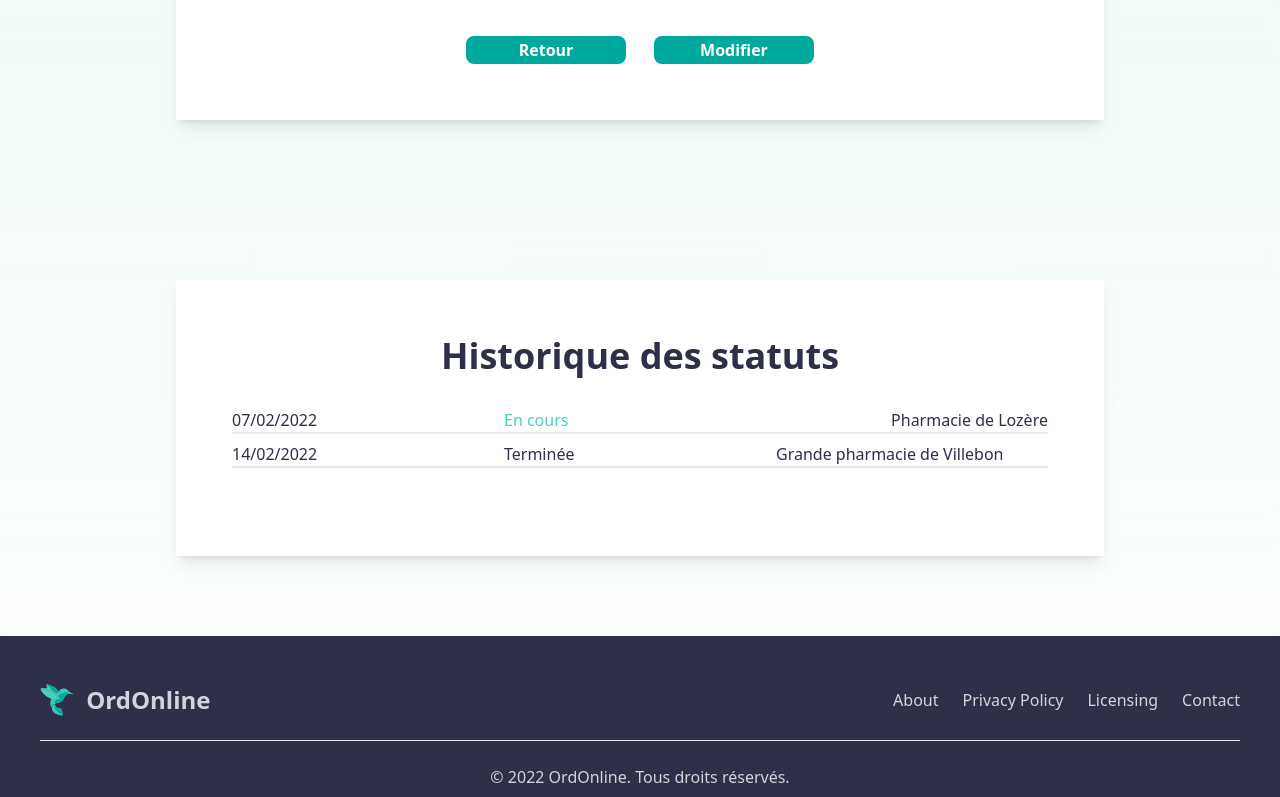
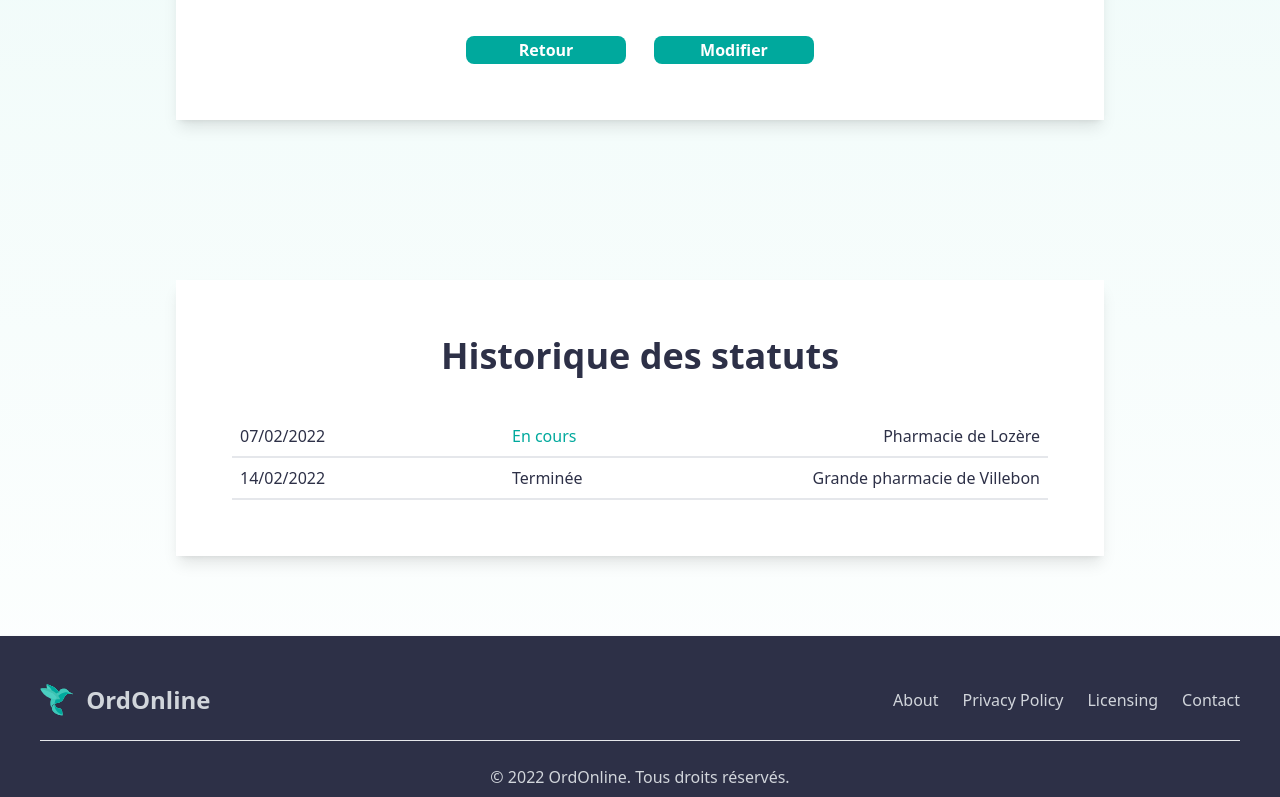
Before and after one commit to AurelDP/OrdOnline, a Vue app in the folder client/: page /prescription in a window 1280 px wide. Shown: the part 876-1673 px from the top of the page. Built offline with nearby package versions, Linux system fonts and the light colour scheme.

Commit message:
[Update] Status History table

```diff
--- a/client/src/components/globalComponents/WhiteBoard.vue
+++ b/client/src/components/globalComponents/WhiteBoard.vue
@@ -8,7 +8,7 @@
       >
         <p>{{ textStatut }}</p>
       </div>
-      <h1 class="ord-text-title text-center">{{ title }}</h1>
+      <h1 class="ord-text-title text-center mb-10">{{ title }}</h1>
       <slot/>
       <div v-if="button1 === true || button2 === true" class="flex flex-row mt-12 flex-wrap justify-center gap-x-7 gap-y-2">
         <Button v-if="button1 === true"
--- a/client/src/components/prescriptionPage/Prescription.vue
+++ b/client/src/components/prescriptionPage/Prescription.vue
@@ -1,5 +1,5 @@
 <template>
-  <div class="my-10">
+  <div class="mt-10">
     <h2 class="ord-text-subtitle">Médecin</h2>
     <p class="my-5 px-5 border-l-2 border-ord-green-400">Patrick Chaumont, 4 Rue Charles Péguy, Palaiseau, 91120</p>
   </div>
--- a/client/src/components/prescriptionPage/PrescriptionStatus.vue
+++ b/client/src/components/prescriptionPage/PrescriptionStatus.vue
@@ -1,21 +1,30 @@
 <template>
-  <ul class="my-8">
-    <li class="flex flex-wrap border-b-2">
-      <p class="w-1/3">07/02/2022</p>
-      <p class="w-1/3 text-ord-green-400">En cours</p>
-      <p class="w-1/3 text-right">Pharmacie de Lozère</p>
-    </li>
-    <li class="flex justify-between border-b-2 my-2">
-      <p class="w-1/3">14/02/2022</p>
-      <p class="w-1/3">Terminée</p>
-      <p class="w-1/3">Grande pharmacie de Villebon</p>
-    </li>
-  </ul>
+  <div class="overflow-auto">
+    <table class="md:table-fixed w-full">
+      <tbody>
+      <PrescriptionStatusRow
+        :date="'07/02/2022'"
+        :status="'En cours'"
+        :location="'Pharmacie de Lozère'"
+      />
+      <PrescriptionStatusRow
+          :date="'14/02/2022'"
+          :status="'Terminée'"
+          :location="'Grande pharmacie de Villebon'"
+      />
+      </tbody>
+    </table>
+  </div>
 </template>
 
 <script>
+import PrescriptionStatusRow from "@/components/prescriptionPage/PrescriptionStatusRow.vue";
+
 export default {
-  name: "PrescriptionStatus"
+  name: "PrescriptionStatus",
+  components: {
+    PrescriptionStatusRow
+  }
 }
 </script>
 
--- /dev/null
+++ b/client/src/components/prescriptionPage/PrescriptionStatusRow.vue
@@ -0,0 +1,24 @@
+<template>
+  <tr class="border-b-2">
+    <td class="p-2">{{ date }}</td>
+    <td v-if="status === 'En cours'" class="p-2 text-ord-green-100">{{ status }}</td>
+    <td v-else-if="status === 'En attente'" class="p-2 text-ord-red">{{ status }}</td>
+    <td v-else class="p-2">{{ status }}</td>
+    <td class="p-2 text-right">{{ location }}</td>
+  </tr>
+</template>
+
+<script>
+export default {
+  name: "PrescriptionStatusRow",
+  props: {
+    date: String,
+    status: String,
+    location: String
+  }
+}
+</script>
+
+<style scoped>
+
+</style>
```
